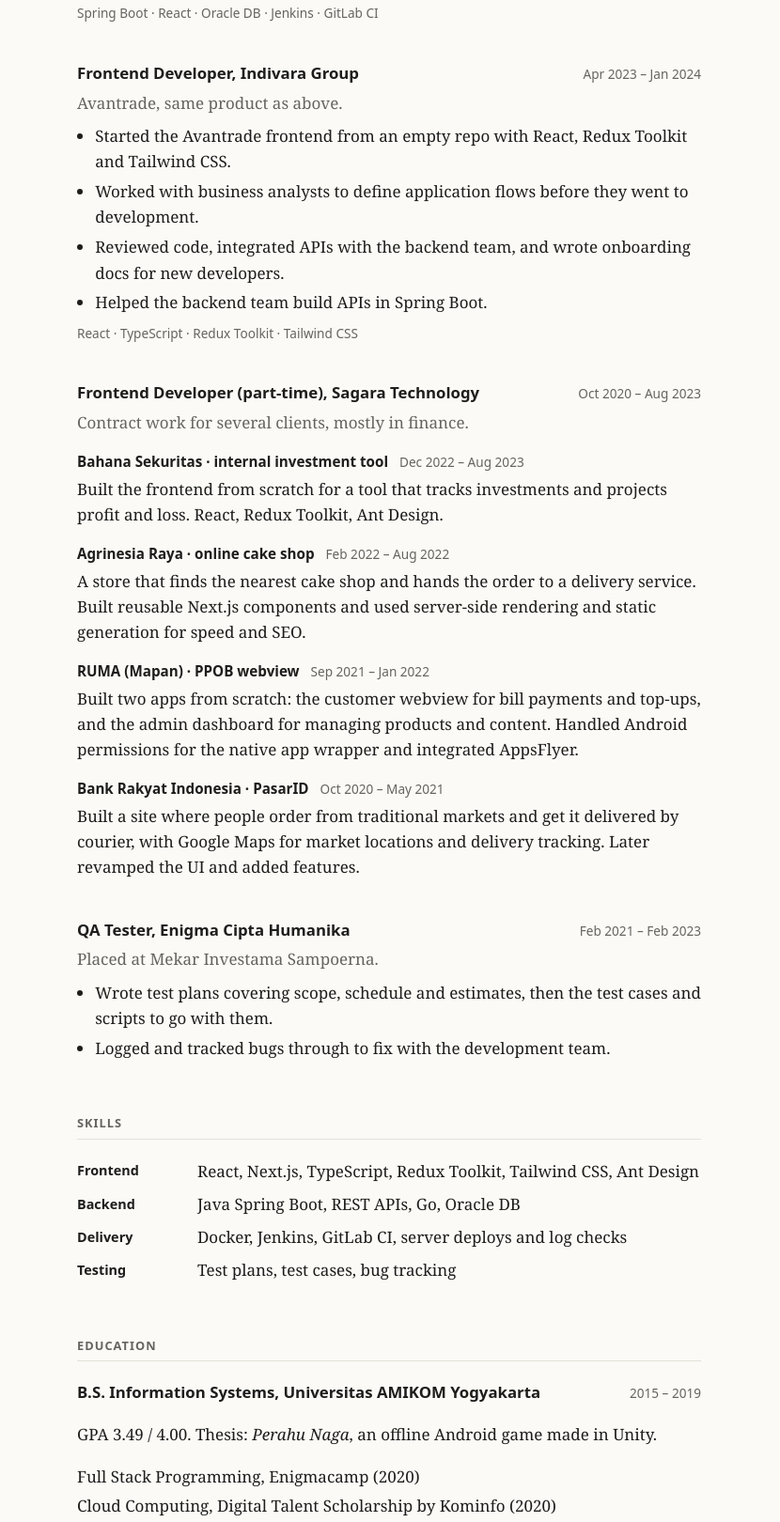
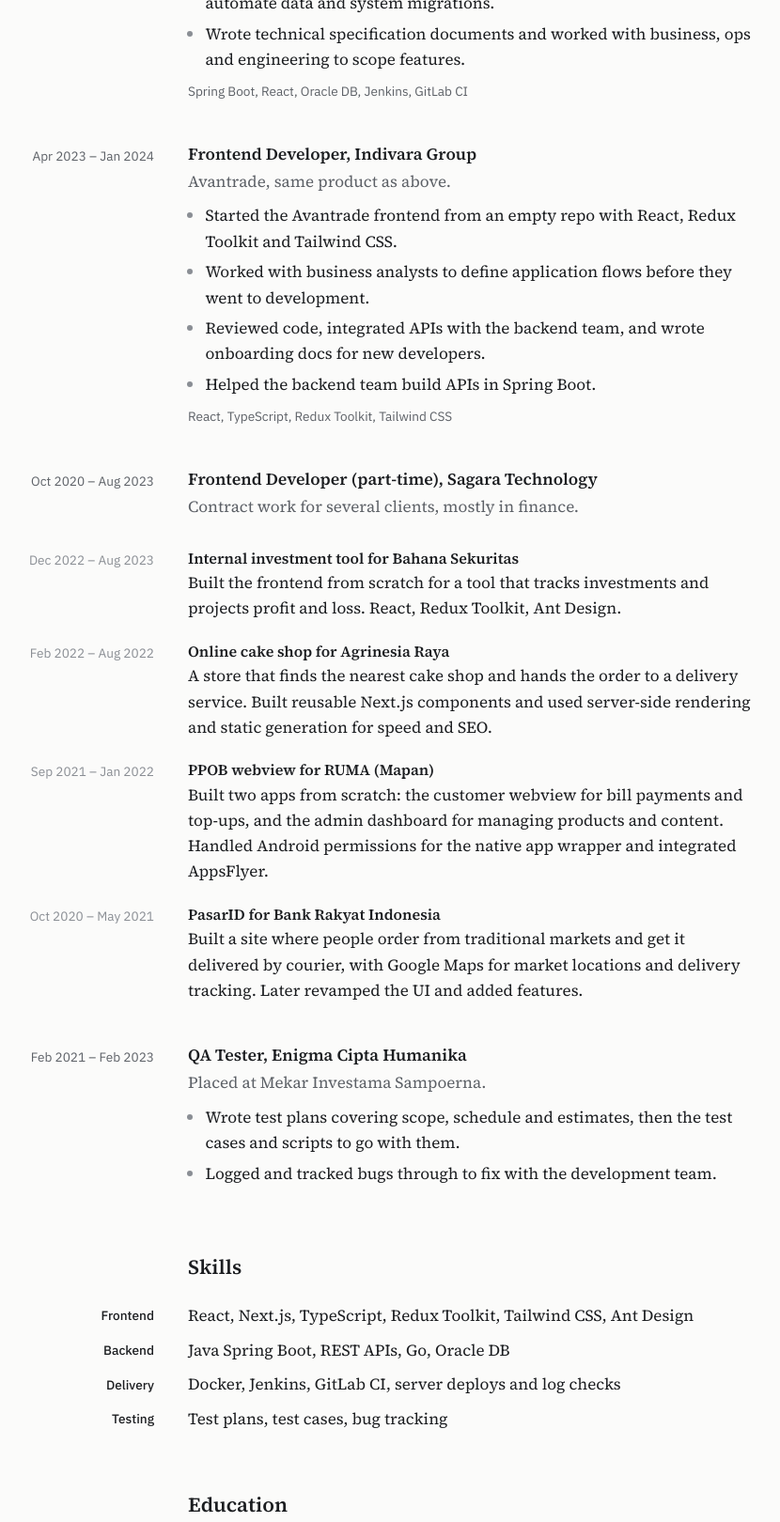
Before and after one commit to anggaaaaaaaaaaar/portfolio, a plain HTML site: page index.html in a window 1280 px wide. Shown: the part 919-2539 px from the top of the page at 94% size, without its empty margins (226-1056 px from the left). Drawn offline with Linux system fonts and the light colour scheme.

Commit message:
Tidy up the page layout
Dates and skill labels now sit in a left column so the timeline scans
at a glance, and section headings are sentence case instead of small
caps. Body and metadata use Source Serif 4 and IBM Plex Sans so the
page looks the same on every OS. Project titles drop the middle-dot
separators, and the mobile and print layouts get the same structure.

```diff
--- a/assets/style.css
+++ b/assets/style.css
@@ -1,18 +1,24 @@
 :root {
-  --bg: #fbfaf7;
-  --text: #1d1d1b;
-  --muted: #66645e;
-  --line: #e4e1d9;
+  --bg: #fbfbfa;
+  --text: #1b1d20;
+  --muted: #5d6167;
+  --faint: #8a8e94;
+  --line: #e2e3e5;
   --link: #1f5f8b;
+  --rail: 9rem;
+  --gap: 2.25rem;
+  --serif: "Source Serif 4", Charter, "Iowan Old Style", Georgia, serif;
+  --sans: "IBM Plex Sans", system-ui, -apple-system, "Segoe UI", Roboto, sans-serif;
   color-scheme: light dark;
 }
 
 @media (prefers-color-scheme: dark) {
   :root {
-    --bg: #161615;
-    --text: #e8e6e1;
-    --muted: #9b988f;
-    --line: #2f2e2b;
+    --bg: #141517;
+    --text: #e4e5e7;
+    --muted: #a2a6ac;
+    --faint: #767a80;
+    --line: #2b2d31;
     --link: #8cc3e8;
   }
 }
@@ -21,93 +27,110 @@
 
 body {
   margin: 0 auto;
-  max-width: 44rem;
-  padding: 4rem 1.25rem 3rem;
+  max-width: calc(var(--rail) + var(--gap) + 38rem + 2.5rem);
+  padding: 5rem 1.25rem 3rem;
   background: var(--bg);
   color: var(--text);
-  font: 17px/1.6 Charter, "Bitstream Charter", "Iowan Old Style", Georgia, serif;
+  font: 17px/1.6 var(--serif);
+  font-optical-sizing: auto;
+  -webkit-text-size-adjust: 100%;
 }
 
-h1, h2, h3, h4, .role, .when, .stack, .links, dt {
-  font-family: system-ui, -apple-system, "Segoe UI", Roboto, sans-serif;
-}
+h1, h2, h3, h4 { font-family: var(--serif); font-weight: 600; }
+.role, .when, .stack, .links, dt { font-family: var(--sans); }
 
-h1 { font-size: 2rem; margin: 0; line-height: 1.2; }
-h2 {
-  font-size: .8rem;
-  text-transform: uppercase;
-  letter-spacing: .08em;
-  color: var(--muted);
-  margin: 3.5rem 0 1.25rem;
-  padding-bottom: .4rem;
-  border-bottom: 1px solid var(--line);
-}
-h3 { font-size: 1.05rem; margin: 0; }
-h4 { font-size: .95rem; margin: 0 0 .2rem; }
+h1 { font-size: 2.5rem; line-height: 1.1; letter-spacing: -.01em; margin: 0; }
+h2 { font-size: 1.35rem; line-height: 1.3; margin: 4rem 0 1.5rem; }
+h3 { font-size: 1.1rem; line-height: 1.35; margin: 0; }
+h4 { font-size: 1rem; line-height: 1.4; margin: 0 0 .15rem; }
 
-a { color: var(--link); text-underline-offset: 2px; }
+p { margin: 0; }
 
-.role { color: var(--muted); margin: .25rem 0 1.5rem; }
+a { color: var(--link); text-decoration-thickness: 1px; text-underline-offset: 3px; }
+a:hover { text-decoration-thickness: 2px; }
+a:focus-visible { outline: 2px solid var(--link); outline-offset: 3px; border-radius: 2px; }
+
+.intro > p:not(.role) { max-width: 38rem; }
+.role { color: var(--muted); font-size: 1.05rem; margin: .5rem 0 1.75rem; }
 
 .links {
   list-style: none;
   padding: 0;
+  margin: 1.75rem 0 0;
   display: flex;
   flex-wrap: wrap;
   gap: .5rem 1.5rem;
   font-size: .95rem;
 }
+.links .cv a { font-weight: 500; }
 
-.job { margin-bottom: 2.5rem; }
-.job-head {
-  display: flex;
-  justify-content: space-between;
-  align-items: baseline;
-  gap: 1rem;
-  flex-wrap: wrap;
+/* Each entry: date (or label) on the left rail, content on the right. */
+.row {
+  display: grid;
+  grid-template-columns: var(--rail) minmax(0, 1fr);
+  column-gap: var(--gap);
 }
-.when { color: var(--muted); font-size: .85rem; font-weight: normal; margin: 0; white-space: nowrap; }
-h4 .when { margin-left: .5rem; }
-.what { color: var(--muted); margin: .25rem 0 .5rem; }
+.when, dt {
+  margin: 0;
+  padding-top: .2rem;
+  text-align: right;
+  font-size: .85rem;
+  line-height: 1.5;
+  color: var(--muted);
+  font-variant-numeric: tabular-nums;
+  white-space: nowrap;
+}
 
-ul { padding-left: 1.2rem; margin: .5rem 0; }
-li { margin-bottom: .3rem; }
-ul.plain { list-style: none; padding: 0; }
+.job { margin-bottom: 2.75rem; }
+.what { color: var(--muted); margin: .2rem 0 .6rem; }
 
-.stack { font-size: .85rem; color: var(--muted); margin: .5rem 0 0; }
+ul { padding-left: 1.15rem; margin: .5rem 0; }
+li { margin-bottom: .35rem; }
+li::marker { color: var(--faint); }
 
-.project { margin: 1rem 0 0; }
-.project p { margin: 0; }
+.stack { font-size: .85rem; color: var(--muted); margin-top: .6rem; }
 
-.skills {
-  display: grid;
-  grid-template-columns: 7rem 1fr;
-  gap: .5rem 1rem;
-  margin: 0;
-}
-.skills dt { font-size: .9rem; font-weight: 600; padding-top: .1rem; }
-.skills dd { margin: 0; }
+.project { margin-top: 1.25rem; }
+.project .when { color: var(--faint); }
+
+.skills { margin: 0; }
+.skills .row + .row { margin-top: .6rem; }
+dt { color: var(--text); font-weight: 500; }
+dd { margin: 0; }
+
+.degree { margin-bottom: 1rem; }
+.course { margin-top: .35rem; }
+.course .when { padding-top: .15rem; }
 
 footer {
-  margin-top: 4rem;
-  padding-top: 1rem;
+  margin-top: 4.5rem;
+  padding-top: 1.25rem;
   border-top: 1px solid var(--line);
   color: var(--muted);
 }
 
-@media (max-width: 30rem) {
-  body { padding-top: 2.5rem; font-size: 16px; }
-  .skills { grid-template-columns: 1fr; gap: 0; }
-  .skills dd { margin-bottom: .75rem; }
+/* Desktop and print: line headings and intro up with the content column. */
+@media (min-width: 48rem), print {
+  .intro, h2, footer { margin-left: calc(var(--rail) + var(--gap)); }
+}
+
+@media screen and (max-width: 47.99rem) {
+  body { padding-top: 3rem; font-size: 16px; }
+  h1 { font-size: 2rem; }
+  h2 { margin-top: 3.25rem; }
+  .row { grid-template-columns: 1fr; }
+  .when, dt { text-align: left; padding-top: 0; margin-bottom: .1rem; }
+  .job { margin-bottom: 2.25rem; }
+  .course { margin-top: .75rem; }
 }
 
 @media print {
-  body { padding: 0; max-width: none; font-size: 10.5pt; background: none; }
+  :root { --rail: 8.5rem; --gap: 1.5rem; }
+  body { padding: 0; max-width: none; font-size: 10.5pt; background: none; color: #000; }
   a { color: inherit; text-decoration: none; }
   a[data-print] { font-size: 0; }
   a[data-print]::after { content: attr(data-print); font-size: 10pt; }
-  .role { margin-bottom: 1rem; }
-  h2 { margin: 1.75rem 0 .75rem; }
+  h2 { margin-top: 1.75rem; margin-bottom: .75rem; }
   .job { margin-bottom: 1.5rem; break-inside: avoid-page; }
   .project { break-inside: avoid; }
   .cv, footer { display: none; }
--- a/index.html
+++ b/index.html
@@ -15,12 +15,15 @@
   <meta property="og:image:width" content="1200">
   <meta property="og:image:height" content="630">
   <meta name="twitter:card" content="summary_large_image">
+  <link rel="preconnect" href="https://fonts.googleapis.com">
+  <link rel="preconnect" href="https://fonts.gstatic.com" crossorigin>
+  <link rel="stylesheet" href="https://fonts.googleapis.com/css2?family=IBM+Plex+Sans:wght@400;500;600&family=Source+Serif+4:ital,opsz,wght@0,8..60,400;0,8..60,600;1,8..60,400&display=swap">
   <link rel="stylesheet" href="assets/style.css">
 </head>
 <body>
   <header class="intro">
     <h1>Anggar Pujianto</h1>
-    <p class="role">Software developer · Jakarta</p>
+    <p class="role">Software developer in Jakarta</p>
     <p>
       I build web apps end to end: React on the front, Java Spring Boot on the back.
       Since 2023 I've worked on Avantrade, a wealth management platform at Indivara Group,
@@ -40,11 +43,10 @@
     <section aria-labelledby="exp">
       <h2 id="exp">Experience</h2>
 
-      <article class="job">
-        <div class="job-head">
+      <article class="row job">
+        <p class="when">Jul 2024 – now</p>
+        <div>
           <h3>Product Specialist, Indivara Group</h3>
-          <p class="when">Jul 2024 – now</p>
-        </div>
           <p class="what">Avantrade, a wealth management system used by financial institutions for investment and asset management.</p>
           <ul>
             <li>Shipped eKYC (electronic Know Your Customer) so new users verify themselves online, which sped up onboarding and reduced manual verification by the ops team.</li>
@@ -54,14 +56,14 @@
             <li>Set up release pipelines in Jenkins and GitLab CI, and wrote scripts to automate data and system migrations.</li>
             <li>Wrote technical specification documents and worked with business, ops and engineering to scope features.</li>
           </ul>
-        <p class="stack">Spring Boot · React · Oracle DB · Jenkins · GitLab CI</p>
+          <p class="stack">Spring Boot, React, Oracle DB, Jenkins, GitLab CI</p>
+        </div>
       </article>
 
-      <article class="job">
-        <div class="job-head">
+      <article class="row job">
+        <p class="when">Apr 2023 – Jan 2024</p>
+        <div>
           <h3>Frontend Developer, Indivara Group</h3>
-          <p class="when">Apr 2023 – Jan 2024</p>
-        </div>
           <p class="what">Avantrade, same product as above.</p>
           <ul>
             <li>Started the Avantrade frontend from an empty repo with React, Redux Toolkit and Tailwind CSS.</li>
@@ -69,68 +71,89 @@
             <li>Reviewed code, integrated APIs with the backend team, and wrote onboarding docs for new developers.</li>
             <li>Helped the backend team build APIs in Spring Boot.</li>
           </ul>
-        <p class="stack">React · TypeScript · Redux Toolkit · Tailwind CSS</p>
-      </article>
-
-      <article class="job">
-        <div class="job-head">
-          <h3>Frontend Developer (part-time), Sagara Technology</h3>
-          <p class="when">Oct 2020 – Aug 2023</p>
-        </div>
-        <p class="what">Contract work for several clients, mostly in finance.</p>
-
-        <div class="project">
-          <h4>Bahana Sekuritas · internal investment tool <span class="when">Dec 2022 – Aug 2023</span></h4>
-          <p>Built the frontend from scratch for a tool that tracks investments and projects profit and loss. React, Redux Toolkit, Ant Design.</p>
-        </div>
-        <div class="project">
-          <h4>Agrinesia Raya · online cake shop <span class="when">Feb 2022 – Aug 2022</span></h4>
-          <p>A store that finds the nearest cake shop and hands the order to a delivery service. Built reusable Next.js components and used server-side rendering and static generation for speed and SEO.</p>
-        </div>
-        <div class="project">
-          <h4>RUMA (Mapan) · PPOB webview <span class="when">Sep 2021 – Jan 2022</span></h4>
-          <p>Built two apps from scratch: the customer webview for bill payments and top-ups, and the admin dashboard for managing products and content. Handled Android permissions for the native app wrapper and integrated AppsFlyer.</p>
-        </div>
-        <div class="project">
-          <h4>Bank Rakyat Indonesia · PasarID <span class="when">Oct 2020 – May 2021</span></h4>
-          <p>Built a site where people order from traditional markets and get it delivered by courier, with Google Maps for market locations and delivery tracking. Later revamped the UI and added features.</p>
+          <p class="stack">React, TypeScript, Redux Toolkit, Tailwind CSS</p>
         </div>
       </article>
 
       <article class="job">
-        <div class="job-head">
+        <div class="row">
+          <p class="when">Oct 2020 – Aug 2023</p>
+          <div>
+            <h3>Frontend Developer (part-time), Sagara Technology</h3>
+            <p class="what">Contract work for several clients, mostly in finance.</p>
+          </div>
+        </div>
+
+        <div class="row project">
+          <p class="when">Dec 2022 – Aug 2023</p>
+          <div>
+            <h4>Internal investment tool for Bahana Sekuritas</h4>
+            <p>Built the frontend from scratch for a tool that tracks investments and projects profit and loss. React, Redux Toolkit, Ant Design.</p>
+          </div>
+        </div>
+        <div class="row project">
+          <p class="when">Feb 2022 – Aug 2022</p>
+          <div>
+            <h4>Online cake shop for Agrinesia Raya</h4>
+            <p>A store that finds the nearest cake shop and hands the order to a delivery service. Built reusable Next.js components and used server-side rendering and static generation for speed and SEO.</p>
+          </div>
+        </div>
+        <div class="row project">
+          <p class="when">Sep 2021 – Jan 2022</p>
+          <div>
+            <h4>PPOB webview for RUMA (Mapan)</h4>
+            <p>Built two apps from scratch: the customer webview for bill payments and top-ups, and the admin dashboard for managing products and content. Handled Android permissions for the native app wrapper and integrated AppsFlyer.</p>
+          </div>
+        </div>
+        <div class="row project">
+          <p class="when">Oct 2020 – May 2021</p>
+          <div>
+            <h4>PasarID for Bank Rakyat Indonesia</h4>
+            <p>Built a site where people order from traditional markets and get it delivered by courier, with Google Maps for market locations and delivery tracking. Later revamped the UI and added features.</p>
+          </div>
+        </div>
+      </article>
+
+      <article class="row job">
+        <p class="when">Feb 2021 – Feb 2023</p>
+        <div>
           <h3>QA Tester, Enigma Cipta Humanika</h3>
-          <p class="when">Feb 2021 – Feb 2023</p>
-        </div>
           <p class="what">Placed at Mekar Investama Sampoerna.</p>
           <ul>
             <li>Wrote test plans covering scope, schedule and estimates, then the test cases and scripts to go with them.</li>
             <li>Logged and tracked bugs through to fix with the development team.</li>
           </ul>
+        </div>
       </article>
     </section>
 
     <section aria-labelledby="skills">
       <h2 id="skills">Skills</h2>
       <dl class="skills">
-        <dt>Frontend</dt><dd>React, Next.js, TypeScript, Redux Toolkit, Tailwind CSS, Ant Design</dd>
-        <dt>Backend</dt><dd>Java Spring Boot, REST APIs, Go, Oracle DB</dd>
-        <dt>Delivery</dt><dd>Docker, Jenkins, GitLab CI, server deploys and log checks</dd>
-        <dt>Testing</dt><dd>Test plans, test cases, bug tracking</dd>
+        <div class="row"><dt>Frontend</dt><dd>React, Next.js, TypeScript, Redux Toolkit, Tailwind CSS, Ant Design</dd></div>
+        <div class="row"><dt>Backend</dt><dd>Java Spring Boot, REST APIs, Go, Oracle DB</dd></div>
+        <div class="row"><dt>Delivery</dt><dd>Docker, Jenkins, GitLab CI, server deploys and log checks</dd></div>
+        <div class="row"><dt>Testing</dt><dd>Test plans, test cases, bug tracking</dd></div>
       </dl>
     </section>
 
     <section aria-labelledby="edu">
       <h2 id="edu">Education</h2>
-      <div class="job-head">
+      <div class="row degree">
+        <p class="when">2015 – 2019</p>
+        <div>
           <h3>B.S. Information Systems, Universitas AMIKOM Yogyakarta</h3>
-        <p class="when">2015 – 2019</p>
+          <p>GPA 3.49 / 4.00. Thesis: <i>Perahu Naga</i>, an offline Android game made in Unity.</p>
         </div>
-      <p>GPA 3.49 / 4.00. Thesis: <i>Perahu Naga</i>, an offline Android game made in Unity.</p>
-      <ul class="plain">
-        <li>Full Stack Programming, Enigmacamp (2020)</li>
-        <li>Cloud Computing, Digital Talent Scholarship by Kominfo (2020)</li>
-      </ul>
+      </div>
+      <div class="row course">
+        <p class="when">2020</p>
+        <p>Full Stack Programming, Enigmacamp</p>
+      </div>
+      <div class="row course">
+        <p class="when">2020</p>
+        <p>Cloud Computing, Digital Talent Scholarship by Kominfo</p>
+      </div>
     </section>
   </main>
 
```
Lines whose indentation alone changed are shown as unchanged.
